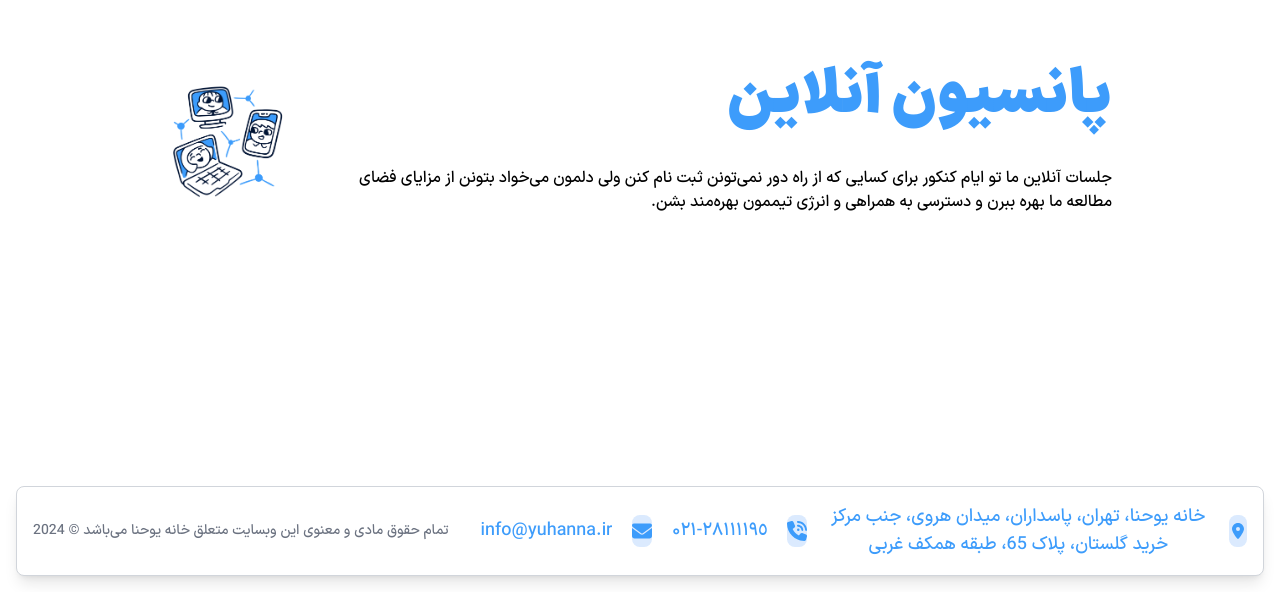
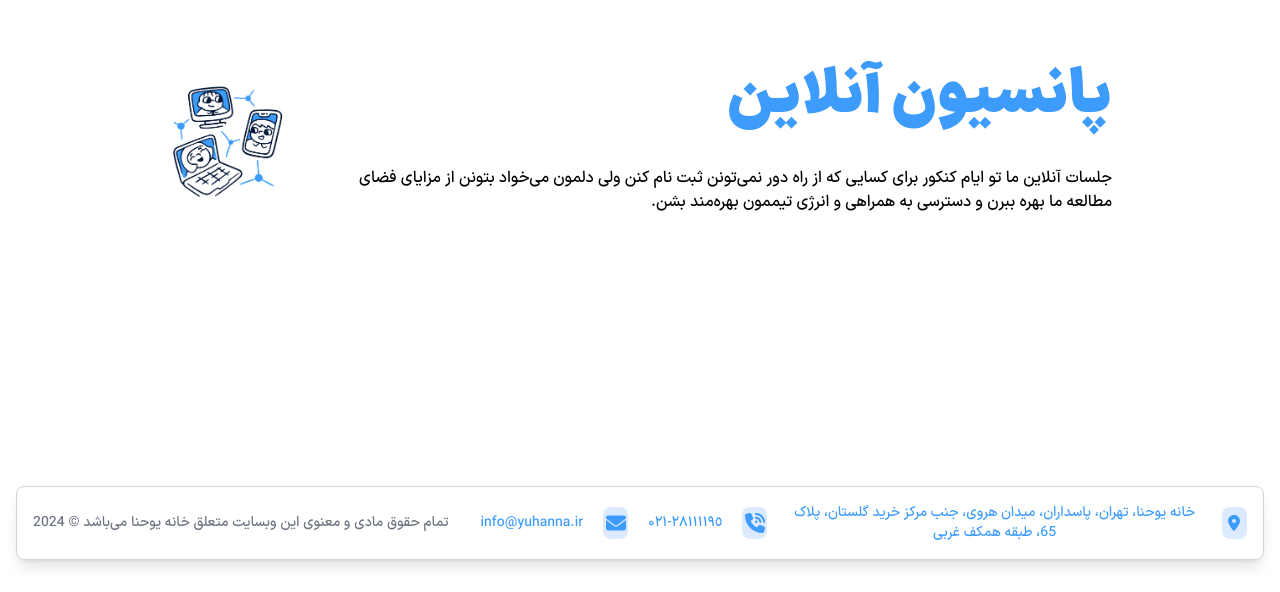
Before and after one commit to samghoreyshi/Yuhanna, a Next.js app: page / in a window 1280 px wide. Shown: the part 3017-3609 px from the top of the page. Built offline with nearby package versions, Linux system fonts and the light colour scheme.

Commit message:
Update footer.jsx

```diff
--- a/src/components/footer.jsx
+++ b/src/components/footer.jsx
@@ -12,7 +12,7 @@ export default function Footer() {
             </p>
           </div>
           <div className="justify-end items-center w-full h-full flex flex-col-reverse sm:flex-row p-4 font-IranSans text-sm gap-5">
-            <span className="text-accent text-lg">info@yuhanna.ir</span>
+            <span className="text-accent text-md">info@yuhanna.ir</span>
             <span className="bg-blue-100 w-8 h-8 rounded-lg flex justify-center items-center">
               <svg
                 xmlns="http://www.w3.org/2000/svg"
@@ -23,7 +23,7 @@ export default function Footer() {
                 <path d="M48 64C21.5 64 0 85.5 0 112c0 15.1 7.1 29.3 19.2 38.4L236.8 313.6c11.4 8.5 27 8.5 38.4 0L492.8 150.4c12.1-9.1 19.2-23.3 19.2-38.4c0-26.5-21.5-48-48-48L48 64zM0 176L0 384c0 35.3 28.7 64 64 64l384 0c35.3 0 64-28.7 64-64l0-208L294.4 339.2c-22.8 17.1-54 17.1-76.8 0L0 176z" />
               </svg>
             </span>
-            <span className="text-accent text-lg">۰۲۱-۲۸۱۱۱۱۹٥</span>
+            <span className="text-accent text-md">۰۲۱-۲۸۱۱۱۱۹٥</span>
             <span className="bg-blue-100 w-8 h-8 rounded-lg flex justify-center items-center">
               <svg
                 xmlns="http://www.w3.org/2000/svg"
@@ -34,7 +34,7 @@ export default function Footer() {
                 <path d="M280 0C408.1 0 512 103.9 512 232c0 13.3-10.7 24-24 24s-24-10.7-24-24c0-101.6-82.4-184-184-184c-13.3 0-24-10.7-24-24s10.7-24 24-24zm8 192a32 32 0 1 1 0 64 32 32 0 1 1 0-64zm-32-72c0-13.3 10.7-24 24-24c75.1 0 136 60.9 136 136c0 13.3-10.7 24-24 24s-24-10.7-24-24c0-48.6-39.4-88-88-88c-13.3 0-24-10.7-24-24zM117.5 1.4c19.4-5.3 39.7 4.6 47.4 23.2l40 96c6.8 16.3 2.1 35.2-11.6 46.3L144 207.3c33.3 70.4 90.3 127.4 160.7 160.7L345 318.7c11.2-13.7 30-18.4 46.3-11.6l96 40c18.6 7.7 28.5 28 23.2 47.4l-24 88C481.8 499.9 466 512 448 512C200.6 512 0 311.4 0 64C0 46 12.1 30.2 29.5 25.4l88-24z" />
               </svg>
             </span>
-            <span className="text-accent text-lg text-center">
+            <span className="text-accent text-md text-center">
               خانه یوحنا، تهران، پاسداران، میدان هروی، جنب مرکز خرید گلستان،
               پلاک 65، طبقه همکف غربی
             </span>
```
